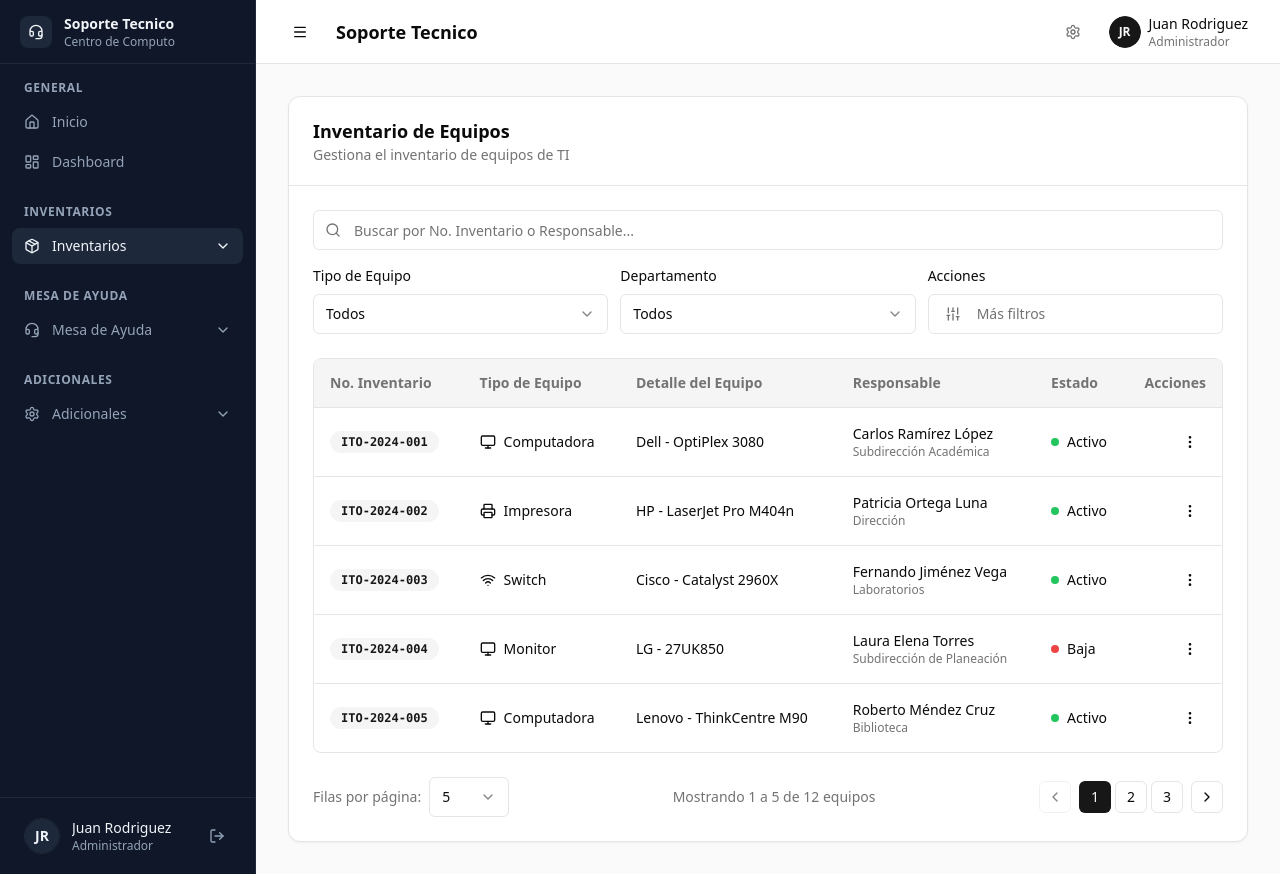
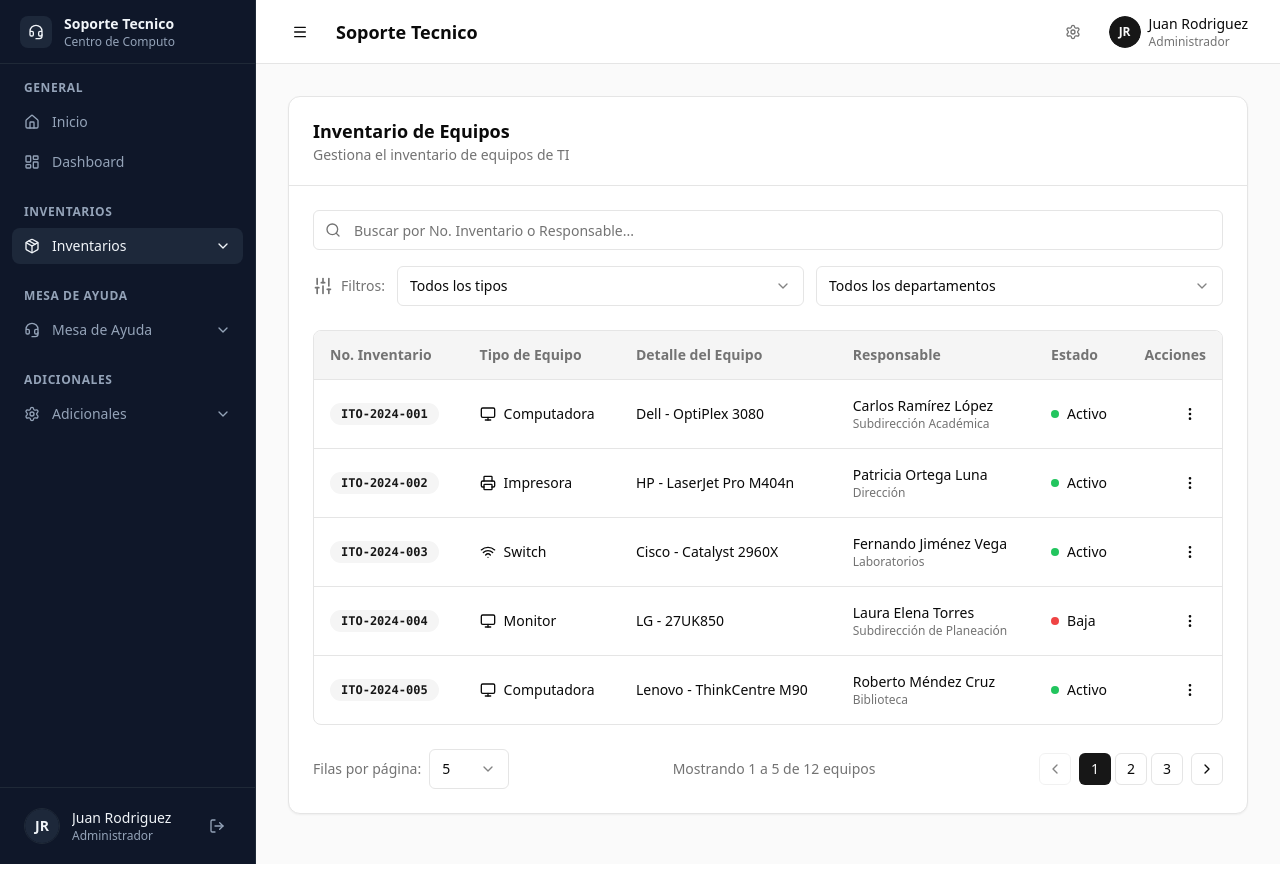
Before and after one commit to AlexDro360/v0-support-ticket-dashboard, a Next.js app: page /inventarios/equipos in a window 1280 px wide. Built offline with nearby package versions, Linux system fonts and the light colour scheme.

Commit message:
refactor: update EquiposToolbar to match TicketsToolbar structure
Align EquiposToolbar filter section with TicketsToolbar for consistency.

Co-authored-by: Alexis Ramirez <124798928+AlexDro360@users.noreply.github.com>

```diff
--- a/components/equipos-toolbar.tsx
+++ b/components/equipos-toolbar.tsx
@@ -41,8 +41,8 @@ export function EquiposToolbar({
   onDepartamentoChange,
 }: EquiposToolbarProps) {
   return (
-    <div className="space-y-4">
-      {/* Search Bar */}
+    <div className="flex flex-col gap-4">
+      {/* Search bar */}
       <div className="relative">
         <Search className="absolute left-3 top-1/2 h-4 w-4 -translate-y-1/2 text-muted-foreground" />
         <Input
@@ -53,19 +53,21 @@ export function EquiposToolbar({
         />
       </div>
 
-      {/* Filters */}
-      <div className="grid grid-cols-1 gap-3 md:grid-cols-3">
-        {/* Tipo de Equipo Filter */}
-        <div>
-          <label className="mb-2 block text-sm font-medium text-foreground">
-            Tipo de Equipo
-          </label>
+      {/* Filter row - Full width */}
+      <div className="flex flex-col gap-3 sm:flex-row sm:items-center sm:gap-3">
+        {/* Filter label with icon */}
+        <div className="flex items-center gap-2 shrink-0">
+          <Sliders className="h-5 w-5 text-muted-foreground" />
+          <span className="text-sm font-medium text-muted-foreground">Filtros:</span>
+        </div>
+
+        {/* Filter selects - Equal width and full width on mobile */}
         <Select value={tipoEquipo} onValueChange={onTipoEquipoChange}>
-            <SelectTrigger>
-              <SelectValue />
+          <SelectTrigger className="w-full bg-card sm:flex-1">
+            <SelectValue placeholder="Todos" />
           </SelectTrigger>
           <SelectContent>
-              <SelectItem value="todos">Todos</SelectItem>
+            <SelectItem value="todos">Todos los tipos</SelectItem>
             {TIPOS_EQUIPO.map((tipo) => (
               <SelectItem key={tipo} value={tipo}>
                 {tipo}
@@ -73,19 +75,13 @@ export function EquiposToolbar({
             ))}
           </SelectContent>
         </Select>
-        </div>
 
-        {/* Departamento Filter */}
-        <div>
-          <label className="mb-2 block text-sm font-medium text-foreground">
-            Departamento
-          </label>
         <Select value={departamento} onValueChange={onDepartamentoChange}>
-            <SelectTrigger>
-              <SelectValue />
+          <SelectTrigger className="w-full bg-card sm:flex-1">
+            <SelectValue placeholder="Todos" />
           </SelectTrigger>
           <SelectContent>
-              <SelectItem value="todos">Todos</SelectItem>
+            <SelectItem value="todos">Todos los departamentos</SelectItem>
             {DEPARTAMENTOS.map((dept) => (
               <SelectItem key={dept} value={dept}>
                 {dept}
@@ -94,22 +90,6 @@ export function EquiposToolbar({
           </SelectContent>
         </Select>
       </div>
-
-        {/* Status Filter */}
-        <div>
-          <label className="mb-2 block text-sm font-medium text-foreground">
-            Acciones
-          </label>
-          <Button
-            variant="outline"
-            className="w-full justify-start text-muted-foreground"
-            onClick={() => {}}
-          >
-            <Sliders className="h-4 w-4 mr-2" />
-            Más filtros
-          </Button>
-        </div>
-      </div>
     </div>
   )
 }
```
Lines whose indentation alone changed are shown as unchanged.
